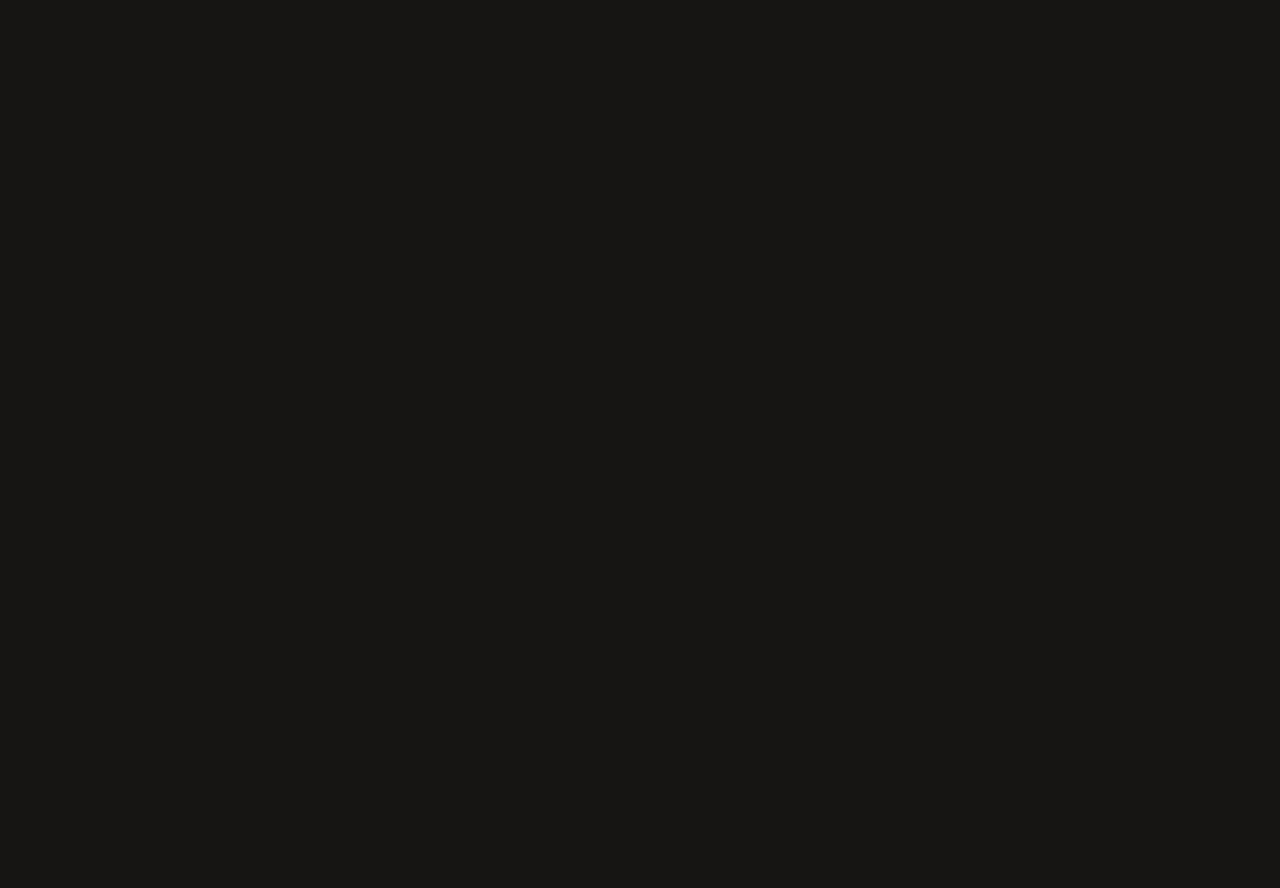
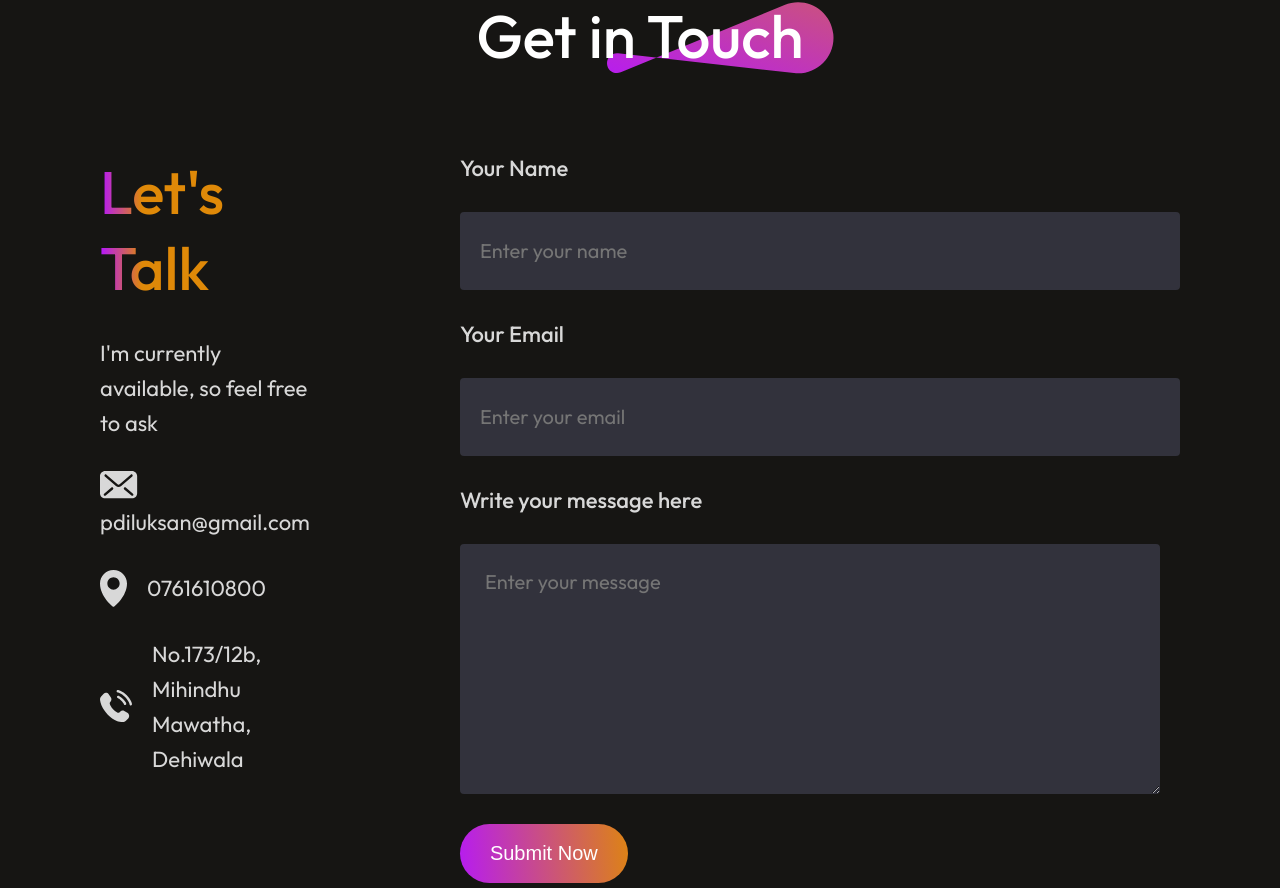
Before and after one commit to Dilukshan16/personal-portfolio, a React (Vite) app: page / in a window 1280 px wide. Shown: the part 4882-5770 px from the top of the page. Before the commit the page ends 4800 px from the top, so only its background shows below. Built offline with nearby package versions, Linux system fonts and the light colour scheme.

Commit message:
contact component created

```diff
--- a/src/App.jsx
+++ b/src/App.jsx
@@ -4,6 +4,7 @@
 import About from "./components/About/About";
 import Services from "./components/Services/Services";
 import MyWork from "./components/MyWork/MyWork";
+import Contact from "./components/Contact/Contact";
 
 const App = () => {
   return (
@@ -13,6 +14,7 @@
       <About />
       <Services />
       <MyWork />
+      <Contact />
     </div>
   );
 };
--- /dev/null
+++ b/src/components/Contact/Contact.css
@@ -0,0 +1,105 @@
+.contact{
+    display: flex;
+    flex-direction: column;
+    align-items: center;
+    justify-content: center;
+    gap: 80px;
+    margin: 80px 170px;
+}
+.contact-title{
+    position: relative;
+}
+.contact-title h1{
+    padding: 0px 30px;
+    font-size: 60px;
+    font-weight: 500;
+}
+.contact-title img{
+     position: absolute;
+    bottom: 0;
+    right: 0;
+    z-index: -1;
+}
+.contact-section{
+    display: flex;
+    gap: 150px;
+}
+.contact-left{
+    display: flex;
+    flex-direction: column;
+    gap: 30px;
+}
+.contact-left h1{
+    font-size: 60px;
+    font-weight: 500;
+    background: linear-gradient(270deg, #DF8908 80%, #B415FF 100%);
+    background-clip: text;
+    -webkit-background-clip: text;
+    -webkit-text-fill-color: transparent;
+}
+.contact-left p{
+    max-width: 550px;
+    color: #D8D8D8;
+    font-size: 22px;
+    line-height: 35px;
+}
+.contact-details{
+    display: flex;
+    flex-direction: column;
+    gap: 30px;
+    color: #D8D8D8;
+    font-size: 22px;
+}
+.contact-detail{
+    display: flex;
+    align-items: center;
+    gap: 20px;
+
+}
+.contact-right{
+    display: flex;
+    flex-direction: column;
+    align-items: start;
+    gap: 30px;
+}
+.contact-right label{
+    color: #D8D8D8;
+    font-size: 22px;
+    font-weight: 500;
+}
+.contact-right input{
+    border: none;
+    width: 700px;
+    height: 78px;
+    padding-left: 20px;
+    border-radius: 4px;
+    background: #32323c;
+    color: #A0A0A0;
+    font-family: Outfit;
+    font-size: 20px;
+}
+.contact-right textarea{
+    width: 650px;
+    border: none;
+    padding: 25px;
+    border-radius: 4px;
+    background: #32323c;
+    color: #A0A0A0;
+    font-family: Outfit;
+    font-size: 20px;
+}
+.contact-submit{
+    border: none;
+    color: white;
+    border-radius: 50px;
+    background:linear-gradient(264deg, #DF8908 -5.09%, #B415FF 106.28%);
+    font-size: 20px;
+    padding: 18px 30px;
+    margin-bottom: 5px;
+    cursor: pointer;
+    transition: 0.3s;
+}
+.contact-submit:hover{
+    transform: scale(1.1);
+    transition: 0.3s;
+}
--- /dev/null
+++ b/src/components/Contact/Contact.jsx
@@ -0,0 +1,54 @@
+import React from "react";
+import "./Contact.css";
+import theme_pattern from "../../assets/theme_pattern.svg";
+import mail_icon from "../../assets/mail_icon.svg";
+import location_icon from "../../assets/location_icon.svg";
+import call_icon from "../../assets/call_icon.svg";
+
+const Contact = () => {
+  return (
+    <div className="contact">
+      <div className="contact-title">
+        <h1>Get in Touch</h1>
+        <img src={theme_pattern} alt="" />
+      </div>
+      <div className="contact-section">
+        <div className="contact-left">
+          <h1>Let's Talk</h1>
+          <p>I'm currently available, so feel free to ask</p>
+          <div className="contact-details">
+            <div className="contactdetail">
+              <img src={mail_icon} alt="" />
+              <p>pdiluksan@gmail.com</p>
+            </div>
+            <div className="contact-detail">
+              <img src={location_icon} alt="" />
+              <p>0761610800</p>
+            </div>
+            <div className="contact-detail">
+              <img src={call_icon} alt="" />
+              <p>No.173/12b, Mihindhu Mawatha, Dehiwala</p>
+            </div>
+          </div>
+        </div>
+        <form className="contact-right">
+          <label htmlFor="">Your Name</label>
+          <input type="text" placeholder="Enter your name" name="name" />
+          <label htmlFor="">Your Email</label>
+          <input type="text" placeholder="Enter your email" name="email" />
+          <label htmlFor="">Write your message here</label>
+          <textarea
+            name="message"
+            rows="8"
+            placeholder="Enter your message"
+          ></textarea>
+          <button type="submit" className="contact-submit">
+            Submit Now
+          </button>
+        </form>
+      </div>
+    </div>
+  );
+};
+
+export default Contact;
```
